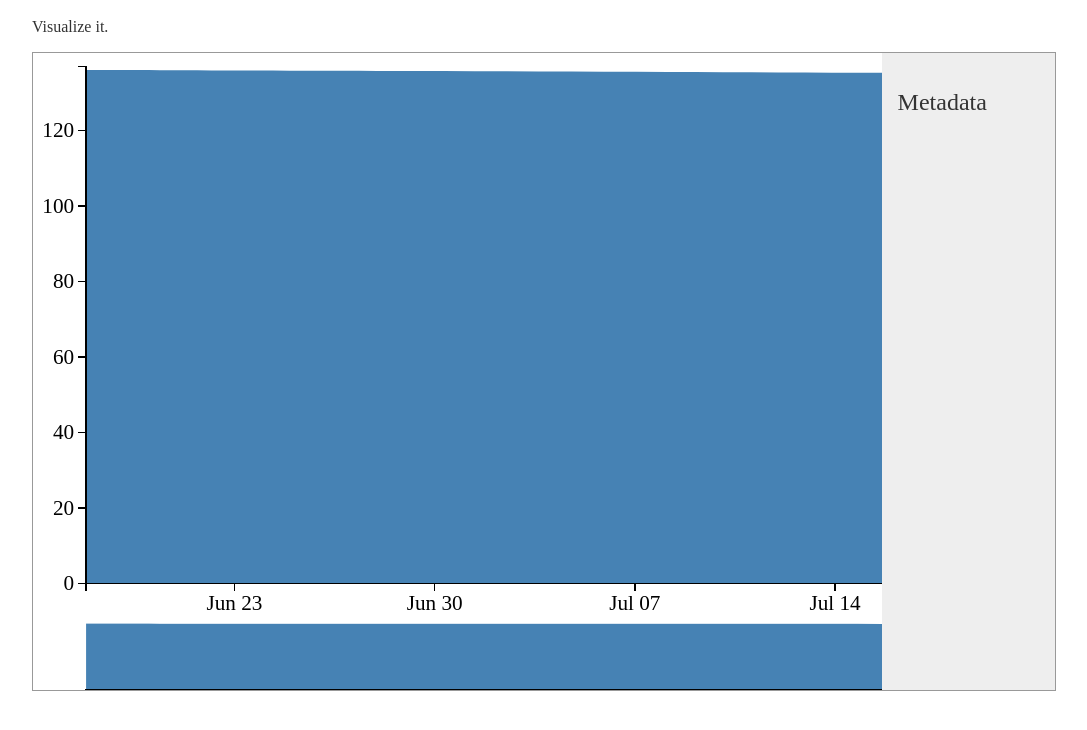
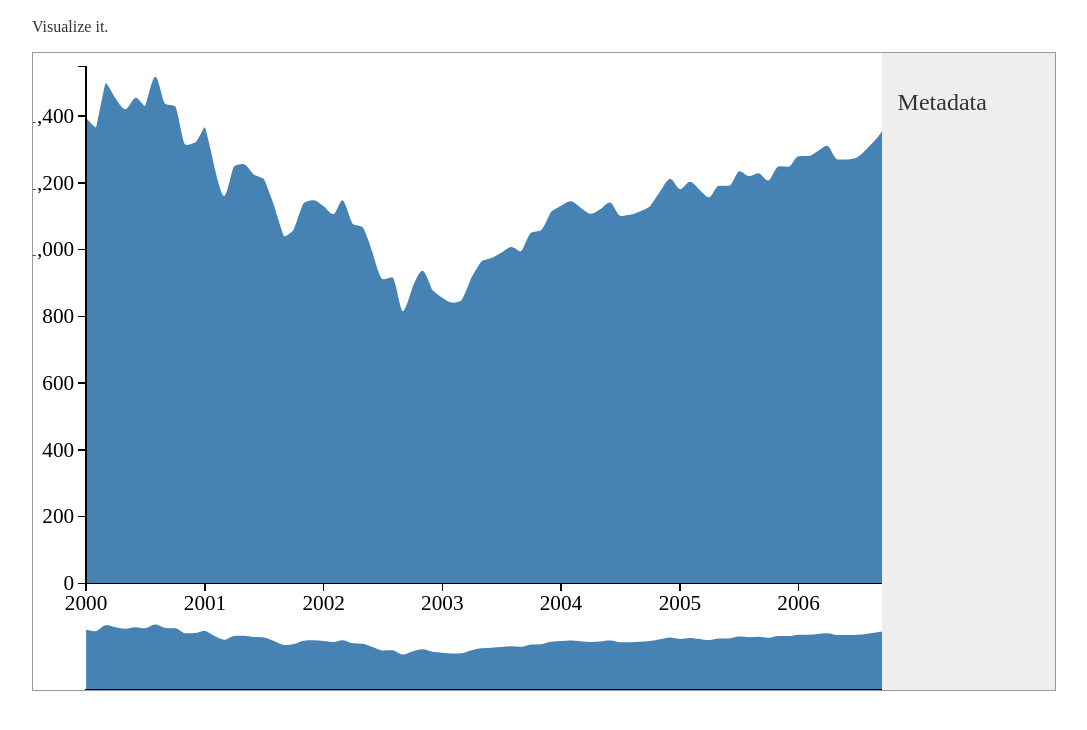
Before and after one commit to wcjohnson11/d3-experiments, a website: page charts/chart-boilerplate.html in a window 1280 px wide. Shown: the part 48-778 px from the top of the page, without its empty margins (96-1183 px from the left). Drawn offline with nearby package versions, Linux system fonts and the light colour scheme.

```diff
--- a/charts/chart-boilerplate.html
+++ b/charts/chart-boilerplate.html
@@ -1,6 +1,5 @@
  <html>
 <head>
-  <meta charset='utf-8'>
   <title></title>
   <style>
 
@@ -96,7 +95,7 @@
 
   <!-- makes global billDetails var -->
   <script src="../data/bill-details.js"></script>
-  <!-- // <script src="./sp500.csv"></script> -->
+  <script src="./sp500.csv"></script>
 
   <!-- makes global billSubjects var -->
   <script src="../data/bill-subjects.js"></script>
@@ -142,13 +141,13 @@
         .interpolate("monotone")
         .x(function(d) { return x(d.date); })
         .y0(height)
-        .y1(function(d) { return y(d.information); });
+        .y1(function(d) { return y(d.price); });
 
     var area2 = d3.svg.area()
         .interpolate("monotone")
         .x(function(d) { return x2(d.date); })
         .y0(height2)
-        .y1(function(d) { return y2(d.information); });
+        .y1(function(d) { return y2(d.price); });
 
     var svg = d3.select("#charts").append("svg")
         .attr("width", $( "#charts" ).width())
@@ -168,28 +167,9 @@
         .attr("class", "context")
         .attr("transform", "translate(" + margin2.left + "," + margin2.top + ")");
 
-
-
-
-    // this currently only deals with one thing,
-    // alter whatever you need to alter here
-    var squashData = function(mainData){
-      var result = [];
-      if (mainData['results'][0]['actions']){
-        var search = mainData['results'][0]['actions'];
-        for (var i = 0; i < search.length; i++) {
-          result.push({});
-          result[i].date = Date.parse(new Date(search[i].datetime));
-          result[i].information = i;
-        }
-      }
-      return result;
-    };
-    // choose the data source
-    var data = squashData(billDetails);
-
+    d3.csv("./sp500.csv", type, function(error, data) {
       x.domain(d3.extent(data.map(function(d) { return d.date; })));
-    y.domain([0, d3.max(data.map(function(d) { return d.information; }))]);
+      y.domain([0, d3.max(data.map(function(d) { return d.price; }))]);
       x2.domain(x.domain());
       y2.domain(y.domain());
 
@@ -223,7 +203,7 @@
         .selectAll("rect")
           .attr("y", -6)
           .attr("height", height2 + 7);
-
+    });
 
     function brushed() {
       x.domain(brush.empty() ? x2.domain() : brush.extent());
@@ -233,7 +213,7 @@
 
     function type(d) {
       d.date = parseDate(d.date);
-      d.information = +d.information;
+      d.price = +d.price;
       return d;
     }
     // code here.
@@ -258,6 +238,7 @@
     // call init on DOM ready
     $( init );
 
+
   </script>
 </body>
 </html>
```
Lines whose indentation alone changed are shown as unchanged.
